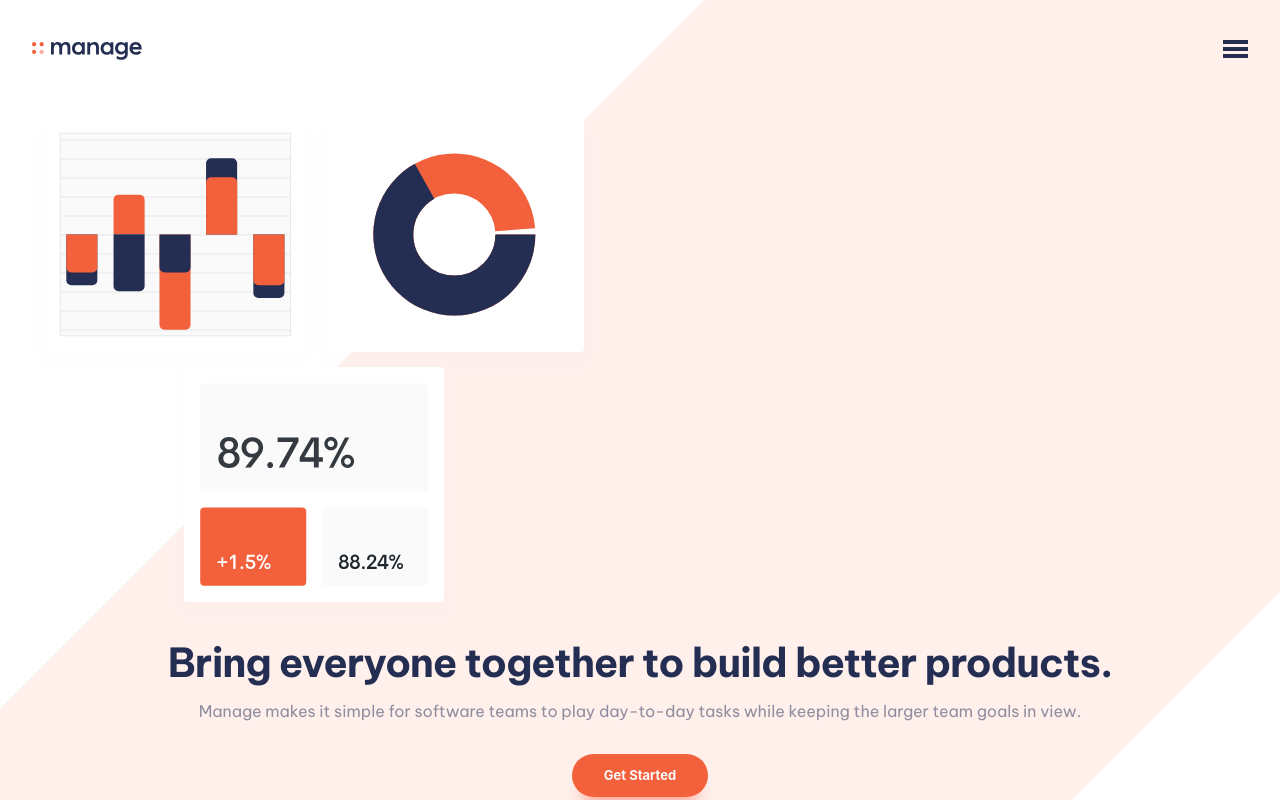
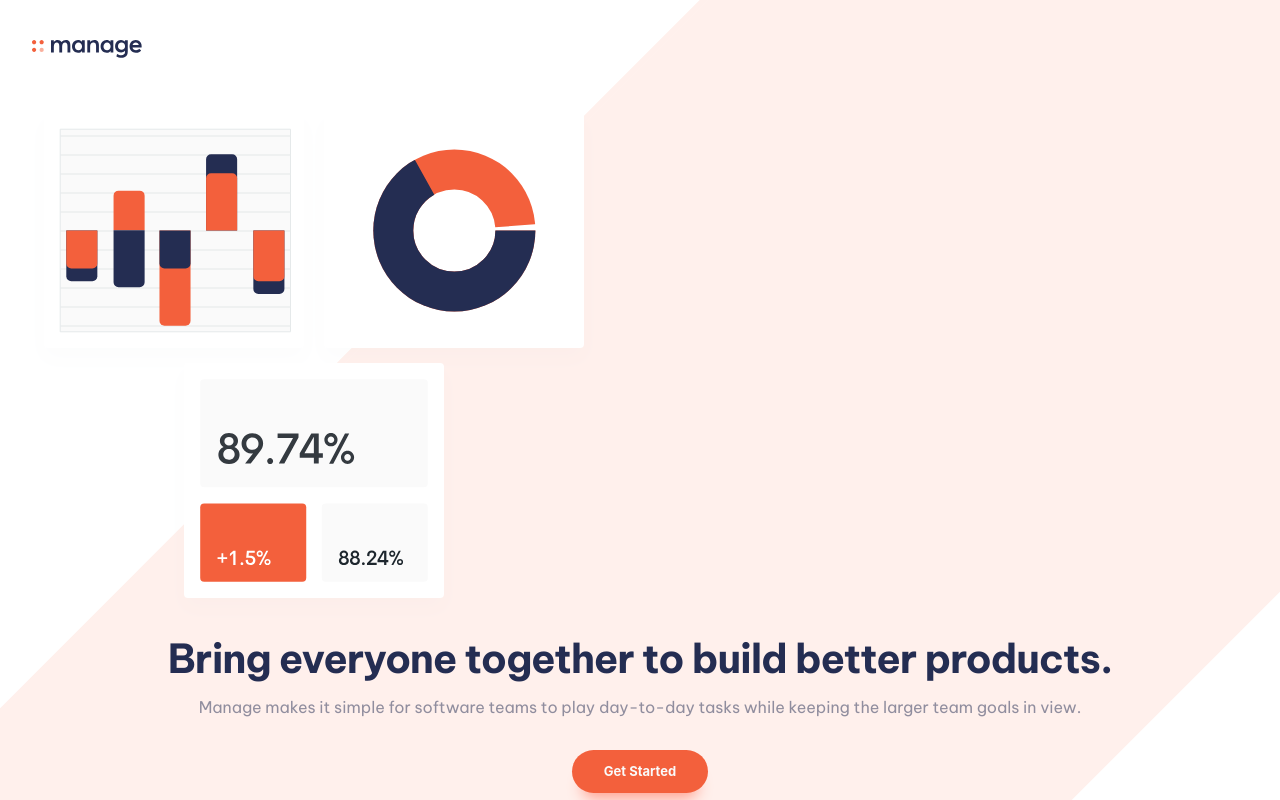
Before and after one commit to kpav33/manage-landing-page, a Next.js app: page / in a window 1280 px wide. Shown: the top 800 px of the page. Built offline with nearby package versions, Linux system fonts and the light colour scheme.

Commit message:
Add transition to mobile menu

```diff
--- a/components/Header/Header.module.css
+++ b/components/Header/Header.module.css
@@ -8,7 +8,7 @@
 }
 
 .hamburgerContainer {
-    height: 22px;
+    height: 25px;
     transition: all 0.5s;
     z-index: 100;
 }
@@ -47,3 +47,13 @@
     text-align: center;
     padding-bottom: 24px;
 }
+
+@media only screen and (min-width: 992px) {
+    .hamburgerContainer {
+        display: none;
+    }
+
+    .mobileMenuContainer {
+        display: none;
+    }
+}
--- a/components/Header/index.js
+++ b/components/Header/index.js
@@ -29,15 +29,12 @@ export default function Header() {
         )}
       </div>
 
-      {menuClick && (
       <div
         className={styles.mobileMenuContainer}
         onClick={() => setMenuClick(false)}
+        style={{ opacity: menuClick ? 1 : 0, transition: "all 0.5s ease-out" }}
       >
-          <nav
-            className={styles.mobileMenu}
-            onClick={(e) => e.stopPropagation()}
-          >
+        <nav className={styles.mobileMenu} onClick={(e) => e.stopPropagation()}>
           <ul>
             <li>Pricing</li>
             <li>Product</li>
@@ -47,7 +44,6 @@ export default function Header() {
           </ul>
         </nav>
       </div>
-      )}
     </header>
   );
 }
```
Lines whose indentation alone changed are shown as unchanged.
